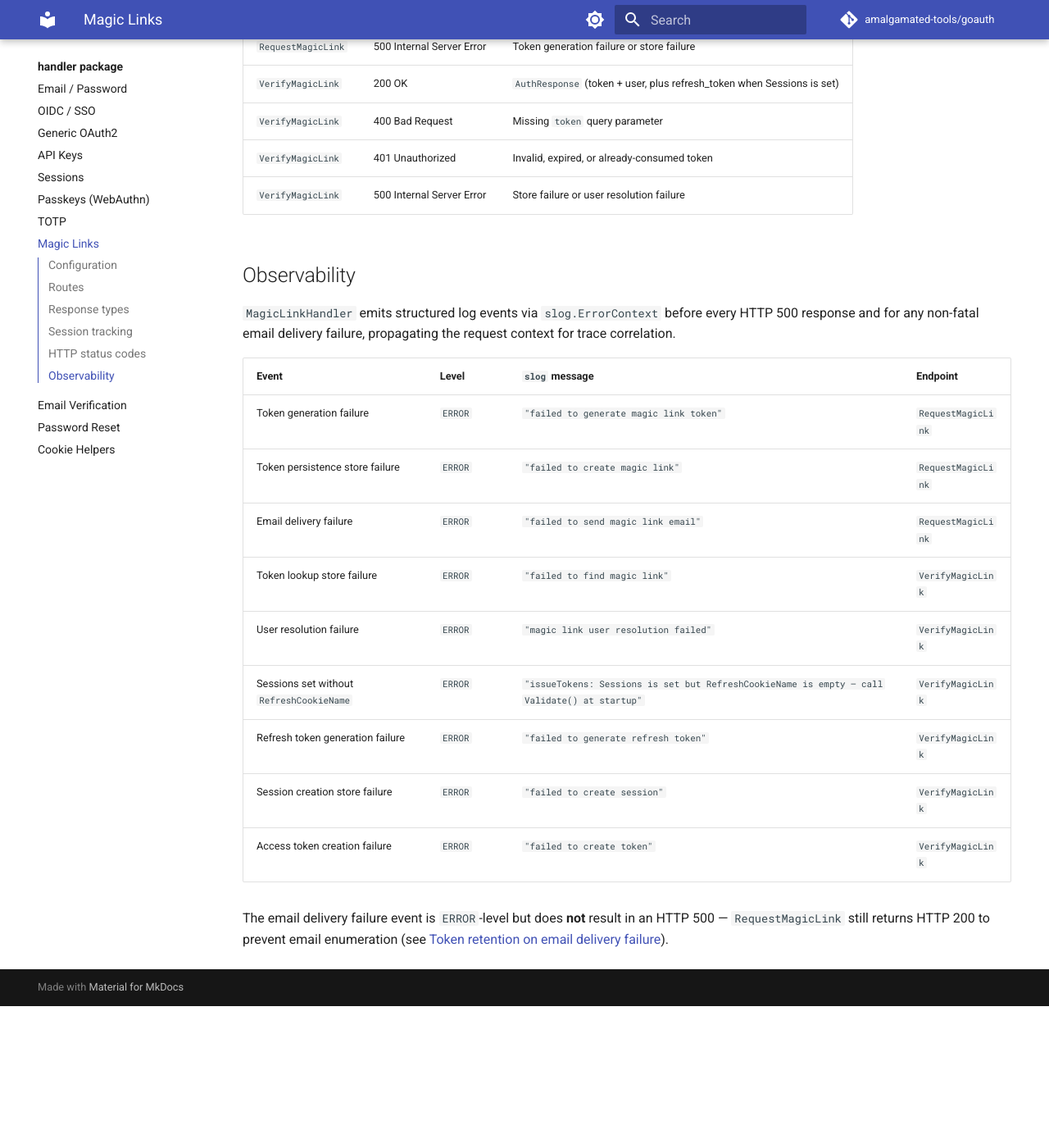
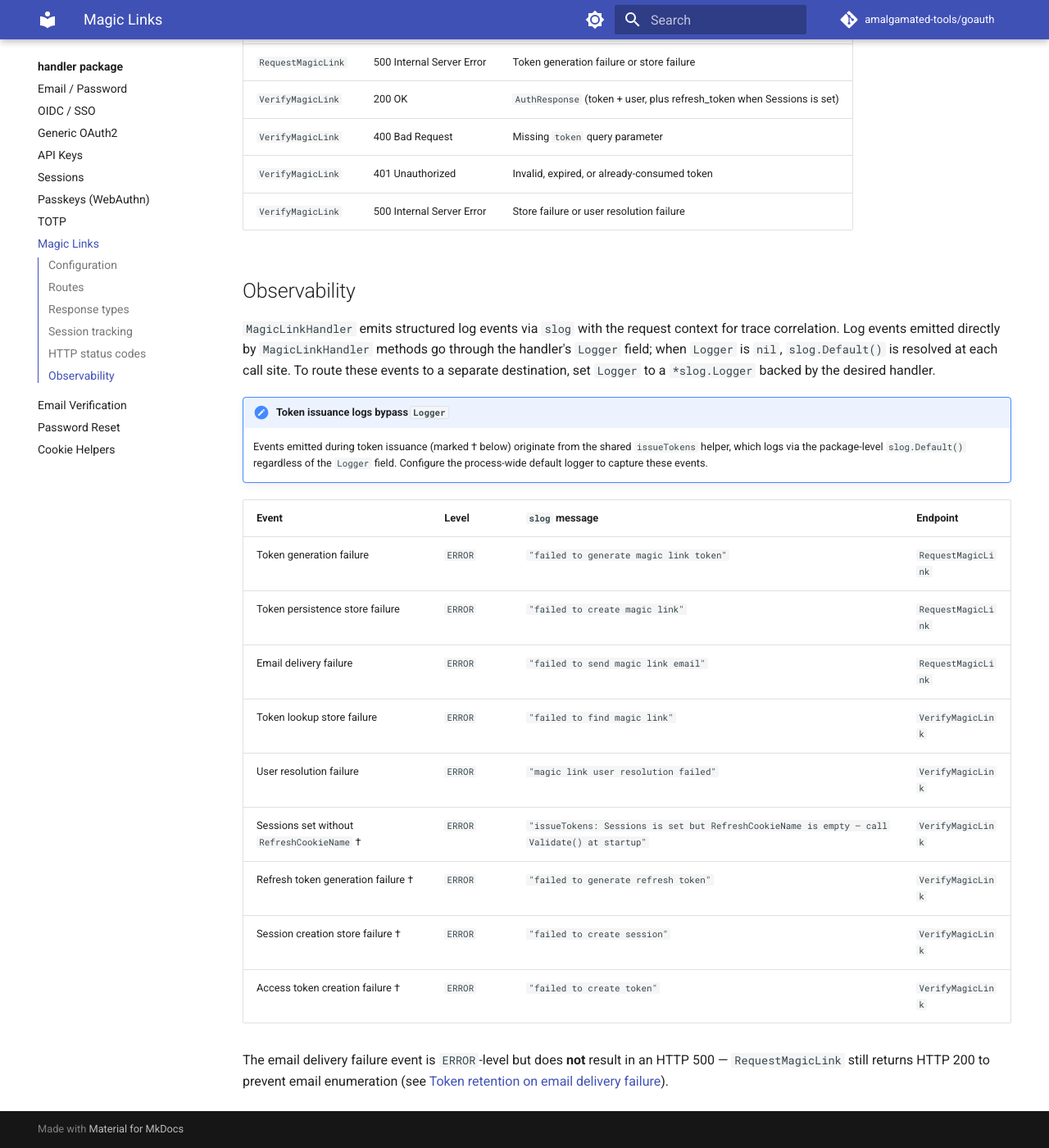
Before and after one commit to amalgamated-tools/goauth, an MkDocs documentation site: the page built from docs/handler/magic-links.md, in a window 1280 px wide and 1400 px high, scrolled down 2100 px. Shown: the whole window at 82% size. Built offline with MkDocs 1.6.1 and Material for MkDocs 9.7.7, drawn with Linux system fonts in a browser that asks for light colours; comment, search, counter and statistics services are not loaded; before the commit the page ends 3327 px from its top, so only the background shows below that; some of the changed text lies outside the part shown.

Commit message:
feat(handler): add Logger field to MagicLinkHandler (#457)
* feat(handler): add Logger field to MagicLinkHandler

All other handlers (AuthHandler, OIDCHandler, OAuth2Handler, APIKeyHandler,
SessionHandler, TOTPHandler, PasskeyHandler, EmailVerificationHandler, and
PasswordResetHandler) expose a Logger *slog.Logger field that routes log
output through a caller-supplied logger, falling back to slog.Default() when
nil. MagicLinkHandler was inadvertently left out when this field was added
to the remaining handlers in PR #439.

- Add Logger *slog.Logger to MagicLinkHandler struct
- Add log() helper method (mirrors the pattern used by every other handler)
- Replace five direct slog.ErrorContext package-level calls with h.log().ErrorContext

Docs: update docs/handler/magic-links.md
- Add Logger field to the Configuration code block
- Update the Observability section to match the standard wording used by
  other handlers ("All log output goes through the handler's Logger field")

Co-authored-by: Copilot <223556219+Copilot@users.noreply.github.com>

* docs(handler): fix inaccurate Logger coverage claim in magic-links observability

Correct the observability section to note that token issuance events from
the shared issueTokens helper bypass h.Logger and use slog.Default()
directly. Also update the configuration example to show Logger as nil
(the default) rather than capturing slog.Default() at construction time.

---------

Co-authored-by: github-actions[bot] <41898282+github-actions[bot]@users.noreply.github.com>
Co-authored-by: Copilot <223556219+Copilot@users.noreply.github.com>
Co-authored-by: Patrick Veverka <veverkap@users.noreply.github.com>

```diff
--- a/docs/handler/magic-links.md
+++ b/docs/handler/magic-links.md
@@ -18,6 +18,7 @@ h := &handler.MagicLinkHandler{
     Sessions:          sessionStore,      // optional
     RefreshTokenTTL:   7 * 24 * time.Hour,
     RefreshCookieName: "refresh",
+    // Logger:         nil, // optional; when nil, slog.Default() is resolved at each log site
 }
 
 if err := h.Validate(); err != nil {
@@ -74,7 +75,10 @@ Session tracking and refresh token rotation work identically to `AuthHandler`
 
 ## Observability
 
-`MagicLinkHandler` emits structured log events via `slog.ErrorContext` before every HTTP 500 response and for any non-fatal email delivery failure, propagating the request context for trace correlation.
+`MagicLinkHandler` emits structured log events via `slog` with the request context for trace correlation. Log events emitted directly by `MagicLinkHandler` methods go through the handler's `Logger` field; when `Logger` is `nil`, `slog.Default()` is resolved at each call site. To route these events to a separate destination, set `Logger` to a `*slog.Logger` backed by the desired handler.
+
+!!! note "Token issuance logs bypass `Logger`"
+    Events emitted during token issuance (marked † below) originate from the shared `issueTokens` helper, which logs via the package-level `slog.Default()` regardless of the `Logger` field. Configure the process-wide default logger to capture these events.
 
 | Event | Level | `slog` message | Endpoint |
 |---|---|---|---|
@@ -83,9 +87,9 @@ Session tracking and refresh token rotation work identically to `AuthHandler`
 | Email delivery failure | `ERROR` | `"failed to send magic link email"` | `RequestMagicLink` |
 | Token lookup store failure | `ERROR` | `"failed to find magic link"` | `VerifyMagicLink` |
 | User resolution failure | `ERROR` | `"magic link user resolution failed"` | `VerifyMagicLink` |
-| Sessions set without `RefreshCookieName` | `ERROR` | `"issueTokens: Sessions is set but RefreshCookieName is empty — call Validate() at startup"` | `VerifyMagicLink` |
-| Refresh token generation failure | `ERROR` | `"failed to generate refresh token"` | `VerifyMagicLink` |
-| Session creation store failure | `ERROR` | `"failed to create session"` | `VerifyMagicLink` |
-| Access token creation failure | `ERROR` | `"failed to create token"` | `VerifyMagicLink` |
+| Sessions set without `RefreshCookieName` † | `ERROR` | `"issueTokens: Sessions is set but RefreshCookieName is empty — call Validate() at startup"` | `VerifyMagicLink` |
+| Refresh token generation failure † | `ERROR` | `"failed to generate refresh token"` | `VerifyMagicLink` |
+| Session creation store failure † | `ERROR` | `"failed to create session"` | `VerifyMagicLink` |
+| Access token creation failure † | `ERROR` | `"failed to create token"` | `VerifyMagicLink` |
 
 The email delivery failure event is `ERROR`-level but does **not** result in an HTTP 500 — `RequestMagicLink` still returns HTTP 200 to prevent email enumeration (see [Token retention on email delivery failure](#token-retention-on-email-delivery-failure)).
```
Also changed, not shown: 1 other file.
